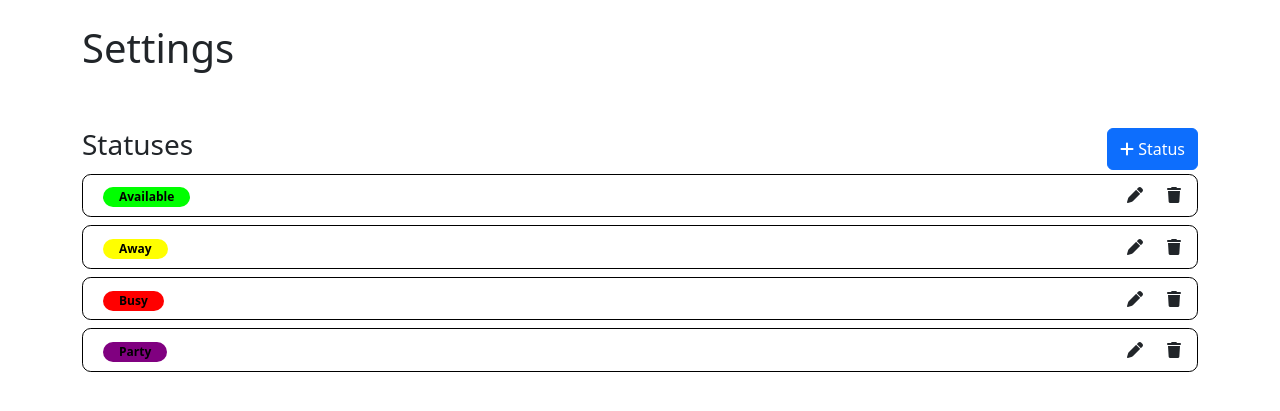
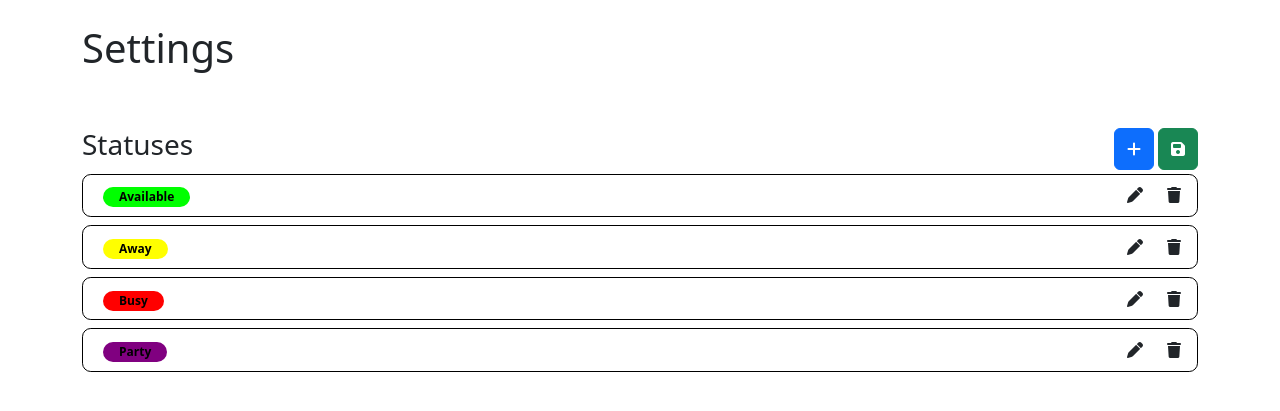
Before and after one commit to woody05/StatusPi, a Flask app: page /settings in a window 1280 px wide. Shown: the part 56-467 px from the top of the page. Run offline with Flask 3, Linux system fonts and the light colour scheme; some libraries are stand-ins or nearby versions.

Commit message:
tweaking settings

```diff
--- a/app/templates/settings.html
+++ b/app/templates/settings.html
@@ -21,7 +21,10 @@
     <div class="col-md-12">
         <div class="d-flex justify-content-between">
             <h3>Statuses</h3>
-            <button class="btn btn-primary add-status" id="add-status"><i class="fa-solid fa-plus"></i> Status</button>
+            <div class="d-flex">
+                <button class="btn btn-primary add-status ms-1" id="add-status"><i class="fa-solid fa-plus"></i></button>
+                <button class="btn btn-success save-status ms-1" id="save-status"><i class="fa-solid fa-floppy-disk"></i></button>
+            </div>
         </div>
 
     </div>
```
